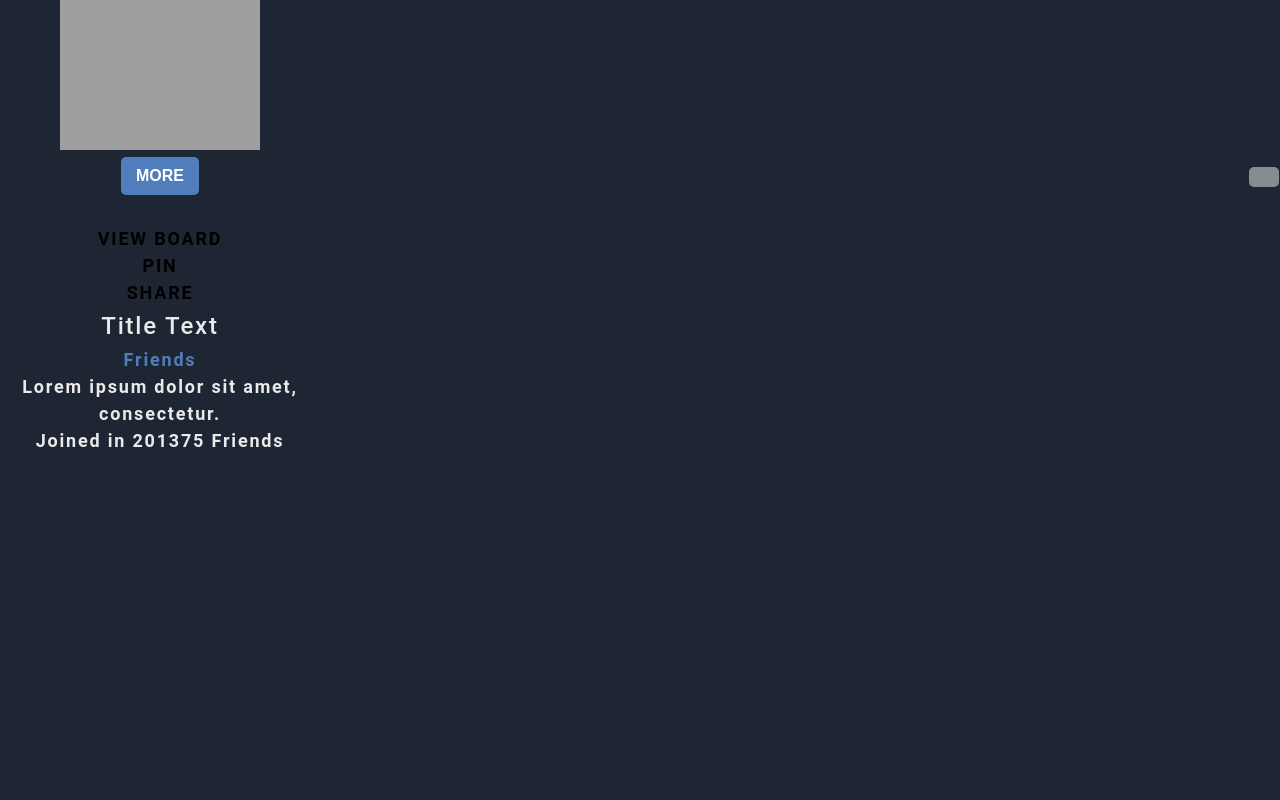
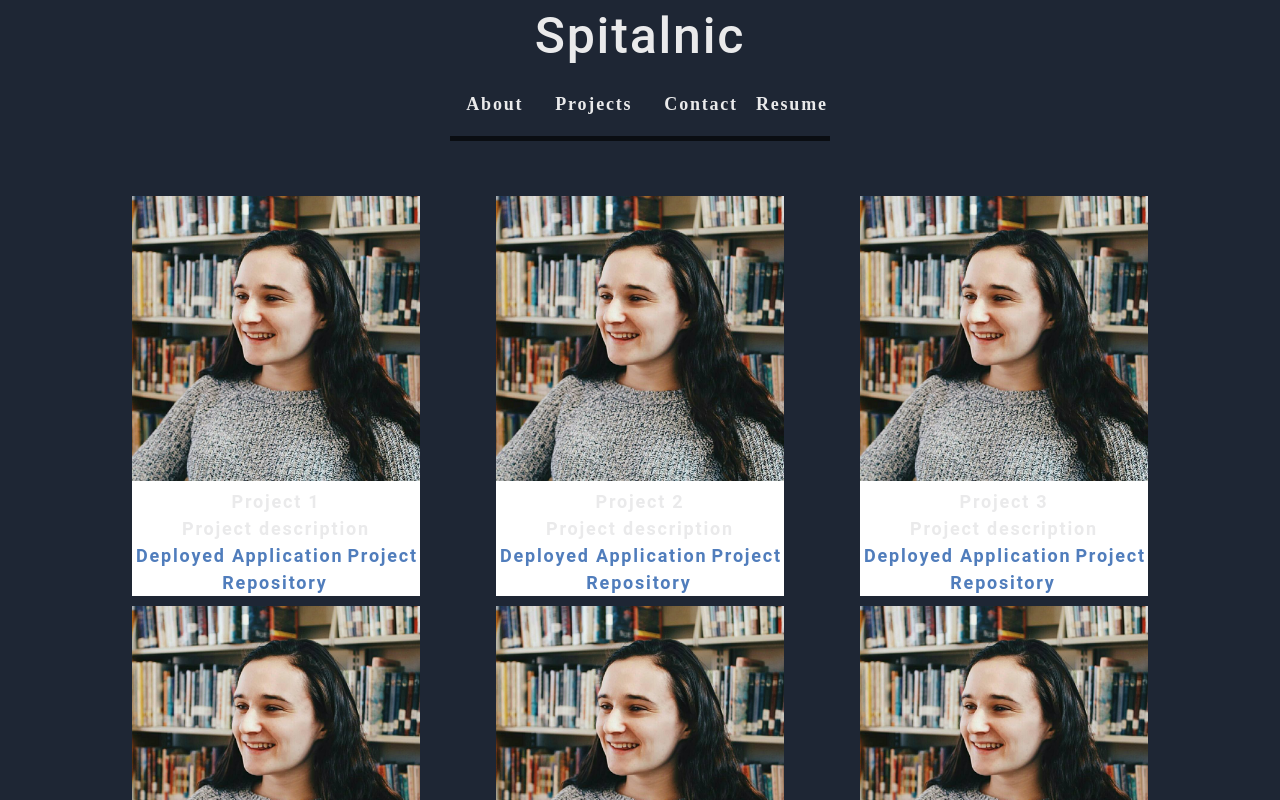
Before and after one commit to kspitalnic/portfolio, a React (Create React App) app: page / in a window 1280 px wide. Both pictures are taken after a click on the element "Projects". Shown: the top 800 px of the page. Built offline with nearby package versions, Linux system fonts and the light colour scheme; grey boxes are pictures that could not be loaded.

Commit message:
render each project  card

```diff
--- a/src/App.js
+++ b/src/App.js
@@ -3,7 +3,8 @@ import Header from './components/Header';
 import About from "./components/About";
 import Project from "./components/Project";
 import Resume from './components/Resume';
-import Contact from "./components/Contact";import Footer from './components/Footer';
+import Contact from "./components/Contact";
+import Footer from './components/Footer';
 
 // WILL PROBABLY NEED TO ADD AN ABOUT, CONTACT, AND RESUME COMPONENT WITH HOW I HAVE SET THIS UP ?
 function App() {
--- a/src/components/Project/CardHoverMenu/CardHoverButton.js
+++ /dev/null
@@ -1,19 +0,0 @@
-import React from "react";
-//----===============-----------------------------------
-const CardHoverButton = p => {
-  return (
-    <div>
-      <a
-        href={"btn"}
-        type="button"
-        onClick={p.clicked}
-        className="btn btn-light w-75 m-3 text-left"
-        style={{ color: "#000" }}
-      >
-        <i className={"fas fa-" + p.icon + " pr-2"} />
-        {p.txt}
-      </a>
-    </div>
-  );
-};
-export default CardHoverButton;
--- a/src/components/Project/CardHoverMenu/CardHoverMenus.js
+++ /dev/null
@@ -1,64 +0,0 @@
-import React from "react";
-import CardMoreMenu from "./CardMoreMenu";
-import CardHoverButton from "./CardHoverButton";
-
-const evStop = ev => {
-  ev.preventDefault();
-  ev.stopPropagation();
-  ev.nativeEvent.stopImmediatePropagation();
-};
-//----==============-----------------------------------
-class CardHoverMenus extends React.Component {
-  state = { hiddenPopupMenu: true };
-  toggle = () => {
-    this.setState({ hiddenPopupMenu: !this.state.hiddenPopupMenu });
-  };
-  clkBtn = (ev, msg) => {
-    evStop(ev);
-    this.props.flashFn(msg);
-  };
-  render() {
-    const p = {
-      funcs: {
-        viewBoard: e => this.clkBtn(e, "viewBoard"),
-        pinAny: e => this.clkBtn(e, "pinAny"),
-        pinHere: e => this.clkBtn(e, "pinHere"),
-        notInterested: e => this.clkBtn(e, "notInterested"),
-        shareCard: e => this.clkBtn(e, "shareCard")
-      }
-    };
-    //Above is hardwired for demo. Normally, const p = this.props;
-    return (
-      <div className="whenhovered" onClick={this.toggle}>
-        <CardMoreMenu
-          funcs={p.funcs}
-          hidden={this.state.hiddenPopupMenu}
-          toggle={this.toggle}
-        />
-        {this.state.hiddenPopupMenu && (
-          <div>
-            <div className="mt-5 pt-5" />
-            <div className="mt-5" />
-            <CardHoverButton
-              txt="VIEW BOARD"
-              icon="eye"
-              clicked={p.funcs.viewBoard}
-            />
-            <CardHoverButton
-              txt="PIN"
-              icon="thumbtack"
-              clicked={p.funcs.pinAny}
-            />
-            <CardHoverButton
-              txt="SHARE"
-              icon="share"
-              clicked={p.funcs.shareCard}
-            />
-          </div>
-        )}
-      </div>
-    );
-  }
-}
-
-export default CardHoverMenus;
--- a/src/components/Project/CardHoverMenu/CardLoneMoreButton.js
+++ /dev/null
@@ -1,16 +0,0 @@
-import React from "react";
-
-const CardLoneMoreButton = p => {
-  return (
-    <div className="float-right m-1" style={{ position: "absolute", right: 0 }}>
-      <button
-        type="button"
-        className="btn btn-light m-0 text-left"
-        style={{ border: "#444444", background: "#ffffff77" }}
-      >
-        <i className="fas fa-ellipsis-v" />
-      </button>
-    </div>
-  );
-};
-export default CardLoneMoreButton;
--- a/src/components/Project/CardHoverMenu/CardMoreMenu.js
+++ /dev/null
@@ -1,48 +0,0 @@
-import React from "react";
-import CardMoreMenuBtn from "./CardMoreMenuBtn";
-//----============-----------------------------------
-class CardMoreMenu extends React.Component {
-  render = () => {
-    const p = this.props;
-    return p.hidden ? (
-      <CardMoreMenuBtn
-        clicked={p.toggle}
-        isRight={true}
-        icon="ellipsis-v"
-        txt="MORE"
-      />
-    ) : (
-      <div
-        style={{ background: "white", maxWidth: 300 }}
-        className="m-0 float-right"
-      >
-        <CardMoreMenuBtn
-          clicked={p.funcs.pinAny}
-          icon="thumbtack"
-          txt="Pin card to any board"
-        />
-        <CardMoreMenuBtn
-          clicked={p.funcs.pinHere}
-          icon="thumbs-up"
-          txt="Pin card to this board"
-        />
-        <CardMoreMenuBtn
-          clicked={p.funcs.notInterested}
-          icon="thumbs-down"
-          txt="Not interested in this card"
-        />
-        <CardMoreMenuBtn
-          clicked={p.funcs.shareCard}
-          icon="share"
-          txt="Share this card"
-        />
-        <CardMoreMenuBtn
-          clicked={p.funcs.viewBoard}
-          icon="eye"
-          txt="View board"
-        />
-      </div>
-    );
-  };
-}
-export default CardMoreMenu;
--- a/src/components/Project/CardHoverMenu/CardMoreMenuBtn.js
+++ /dev/null
@@ -1,34 +0,0 @@
-import React from "react";
-//----===============-----------------------------------
-class CardMoreMenuBtn extends React.Component {
-  render() {
-    const p = this.props;
-    const clsD = p.isRight ? "float-right mr-0" : "";
-    const clsB = p.isRight ? " m-0" : " w-100 p-3";
-    const clsI = p.isRight ? "  pl-2" : " pr-3 pl-4";
-    const iconTag = <i className={"fas fa-" + this.props.icon + clsI} />;
-    return (
-      <div className={clsD}>
-        <button
-          type="button"
-          className={"btn btn-light text-left " + clsB}
-          onClick={this.props.clicked}
-        >
-          {p.isRight || (
-            <div>
-              {iconTag}
-              {p.txt}
-            </div>
-          )}
-          {p.isRight && (
-            <div>
-              {p.txt}
-              {iconTag}
-            </div>
-          )}
-        </button>
-      </div>
-    );
-  }
-}
-export default CardMoreMenuBtn;
--- a/src/components/Project/Cards.js
+++ /dev/null
@@ -1,40 +0,0 @@
-import React from "react";
-import CardHoverMenus from "./CardHoverMenu/CardHoverMenus";
-import CardLoneMoreButton from "./CardHoverMenu/CardLoneMoreButton";
-//----====---------------------------------------------------
-class Card extends React.Component {
-  render() {
-    return (
-      /*<div className="col-sm-6 col-md-4 col-lg-3 mt-4" id={"card"+this.props.id}>*/
-      <div className="col-sm-6 col-md-6 col-lg-4 mt-4">
-        <div className="card">
-          <img
-            alt="random pic"
-            className="card-img-top"
-            src="https://picsum.photos/200/150/?random"
-            style={{ minWidth: 200, minHeight: 150 }}
-          />
-          <CardLoneMoreButton />
-          <CardHoverMenus flashFn={this.props.flashFn} />
-          <div className="card-block">
-            <h4 className="card-title">Title Text</h4>
-            <div className="meta">
-              <a href="#">Friends</a>
-            </div>
-            <div className="card-text">
-              Lorem ipsum dolor sit amet, consectetur.
-            </div>
-          </div>
-          <div className="card-footer">
-            <span className="float-right">Joined in 2013</span>
-            <span>
-              <i className="" />
-              75 Friends
-            </span>
-          </div>
-        </div>
-      </div>
-    );
-  }
-}
-export default Card;
--- a/src/components/Project/index.js
+++ b/src/components/Project/index.js
@@ -1,10 +1,79 @@
 import React from "react";
-import ReactDOM from "react-dom";
-import Cards from "./Cards";
+import Card from "react-bootstrap/Card";
 
-function Project(props) {
-    return(
-ReactDOM.render(<Cards />, document.getElementById("root")));
 
+function Project() {
+    const projects = [
+        {
+            name: 'Project 1',
+            description: 'Project description',
+            image: 'portrait',
+            github: 'github link',
+            deployed: 'live site link'
+        },
+        {
+            name: 'Project 2',
+            description: 'Project description',
+            image: 'portrait',
+            github: 'github link',
+            deployed: 'live site link'
+        },
+        {
+            name: 'Project 3',
+            description: 'Project description',
+            image: 'portrait',
+            github: 'github link',
+            deployed: 'live site link'
+        },
+        {
+            name: 'Project 4',
+            description: 'Project description',
+            image: 'portrait',
+            github: 'github link',
+            deployed: 'live site link'
+        },
+        {
+            name: 'Project 5',
+            description: 'Project description',
+            image: 'portrait',
+            github: 'github link',
+            deployed: 'live site link'
+        },
+        {
+            name: 'Project 6',
+            description: 'Project description',
+            image: 'portrait',
+            github: 'github link',
+            deployed: 'live site link'
+        }
+    ];
+    return (
+        <div className="center flex-row cards">
+            {projects.map((project) => (
+                <Card style={{ width: '18rem' }} className="card">
+  <Card.Img src={require(`../../assets/images/${project.image}.jpeg`)} alt="Project thumbnail"/>
+  <Card.ImgOverlay>
+                <Card.Body>
+                  <Card.Title>{project.name}</Card.Title>
+                  <Card.Subtitle className="mb-2 text-muted">{project.description}</Card.Subtitle>
+                  <Card.Link href={project.github}>Deployed Application</Card.Link>
+                  <Card.Link href={project.github}>Project Repository</Card.Link>
+                </Card.Body>
+                </Card.ImgOverlay>
+
+              </Card>
+                // <div>
+                //     <a href={project.deployed} target="_blank" rel="noreferrer">
+                //         <img className="image" src={require(`../../assets/images/${project.image}.jpeg`)} alt="Project thumbnail" />
+                //     </a>
+                //     <p>{project.name}</p>
+                //     <p>{project.description}</p>
+                //     <p>{project.github}</p>
+                //     <p>{project.deployed}</p>
+                // </div>
+
+            ))}
+        </div>
+    );
 }
-export default Project
+export default Project;
--- a/src/index.css
+++ b/src/index.css
@@ -27,6 +27,14 @@ body {
   min-height: 100%;
 }
 
+.cards {
+  justify-content: space-around;
+}
+
+.card{
+  background-color: white;
+  margin: 5px;
+}
 body {
   margin: 0;
   padding: 0;
```
Also changed, not shown: src/components/Portfolio/index.js (+6 -6 lines), src/assets/images/github.jpeg (added).
